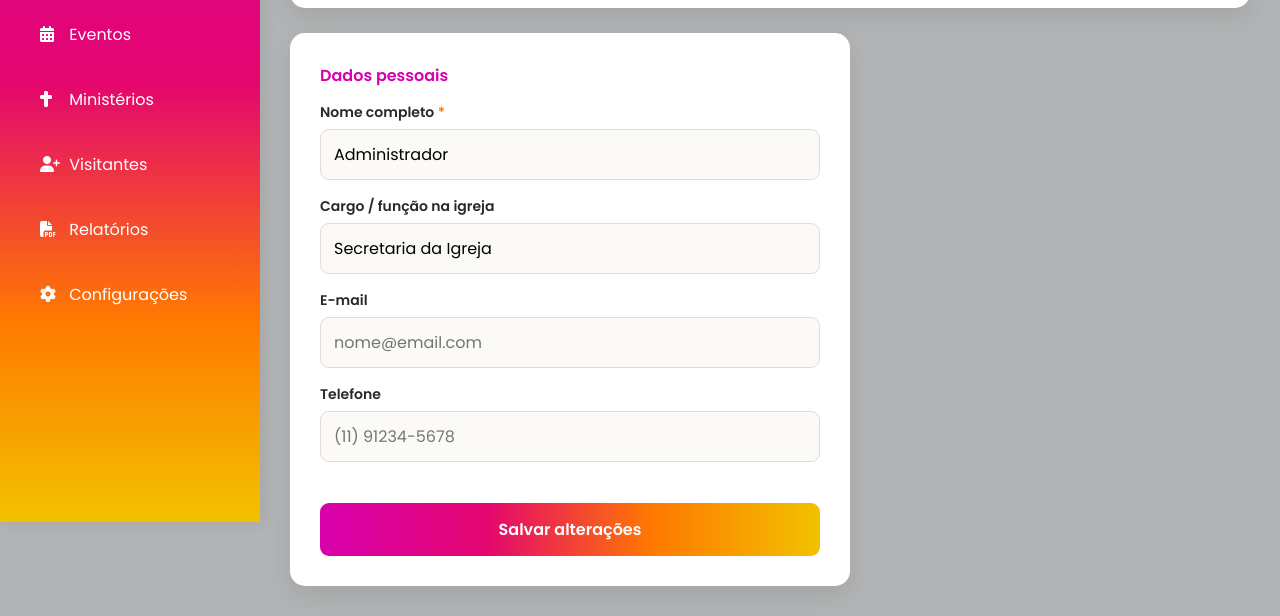
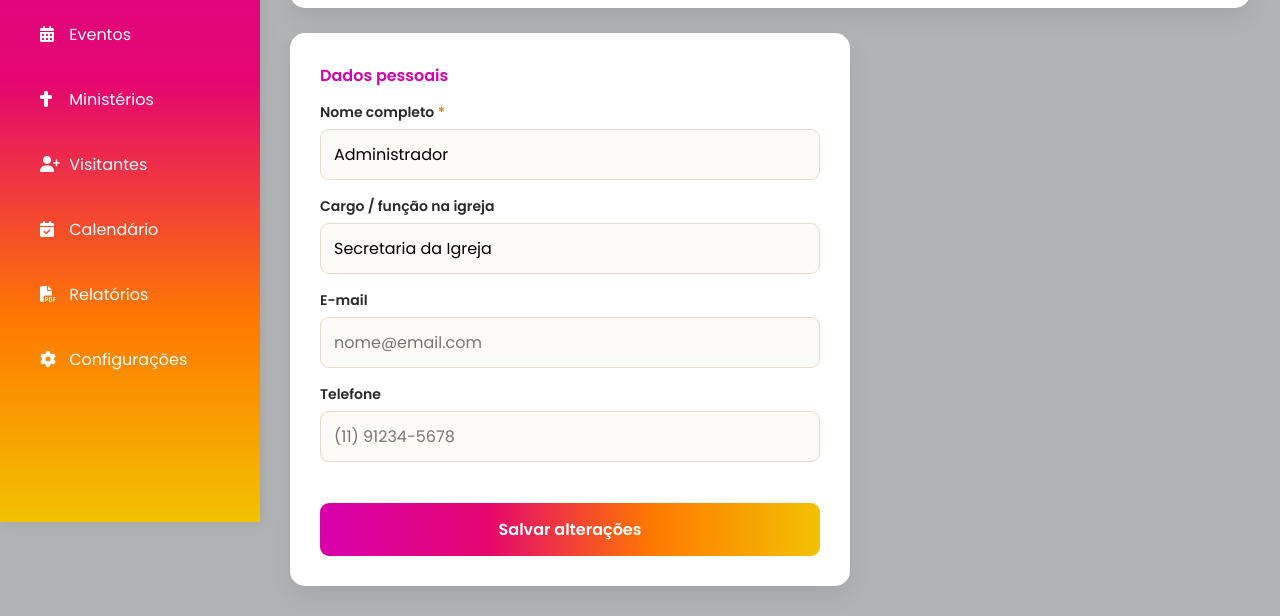
Before and after one commit to Viannay2/projeto-igreja, a plain HTML site: page perfil.html in a window 1280 px wide. Shown: the part 278-894 px from the top of the page. Drawn offline with Linux system fonts and the light colour scheme.

Commit message:
Atualiza paginas do sistema

```diff
--- a/perfil.html
+++ b/perfil.html
@@ -33,6 +33,9 @@
 
                 <a href="visitante.html"><i class="fa-solid fa-user-plus"></i>
                 Visitantes</a>
+
+                <a href="calendario.html"><i class="fa-solid fa-calendar-check"></i>
+                Calendário</a>
 
                 <a href="relatório.html"><i class="fa-solid fa-file-pdf"></i>
                 Relatórios</a>
```
Also changed, not shown: cadastro-evento.html (+3 -0 lines), cadastro-funcionario.html (+3 -0 lines), cadastro-ministerio.html (+3 -0 lines), cadastro.html (+3 -0 lines), chamada.html (+3 -0 lines), configuracoes.html (+3 -0 lines), eventos.html (+4 -1 lines), liderancas.html (+3 -0 lines), membros.html (+3 -0 lines), ministerios.html (+3 -0 lines), ministério.html (+3 -0 lines), relatório.html (+3 -0 lines), visitante.html (+3 -0 lines).
